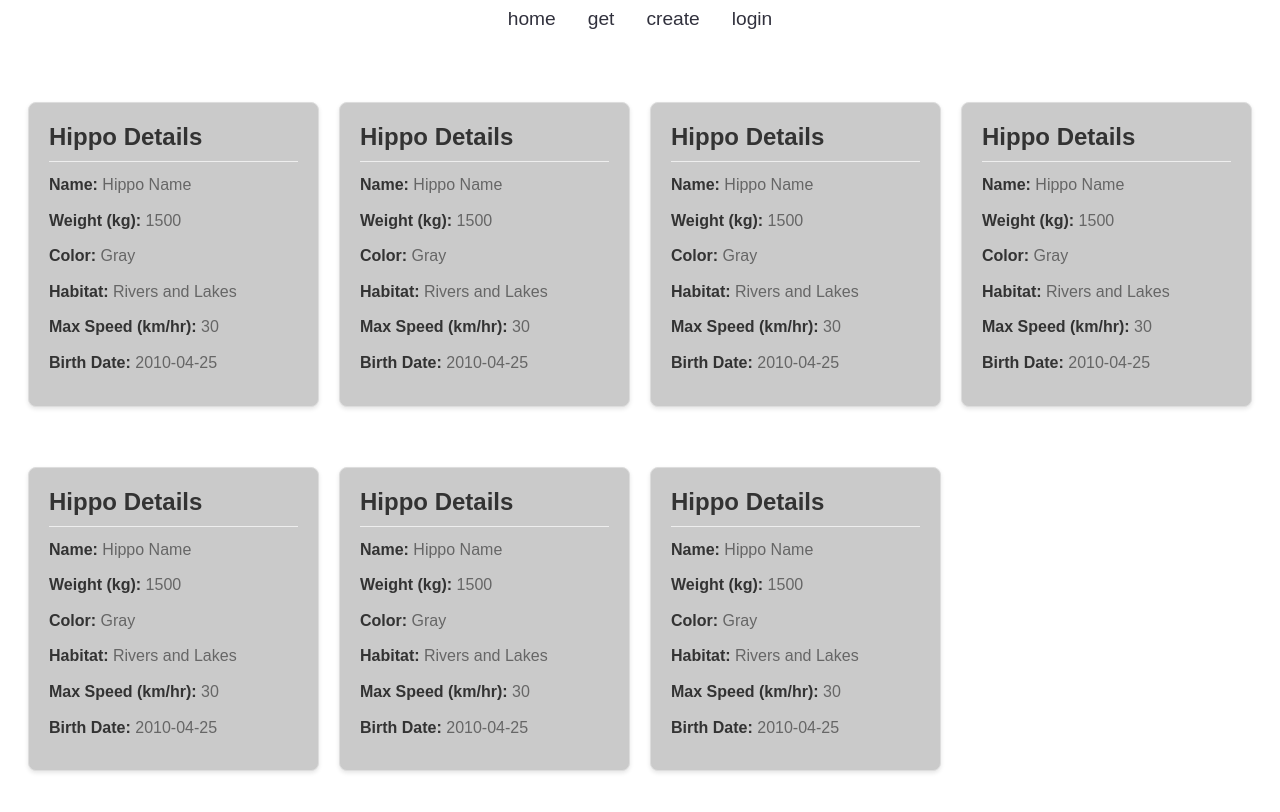
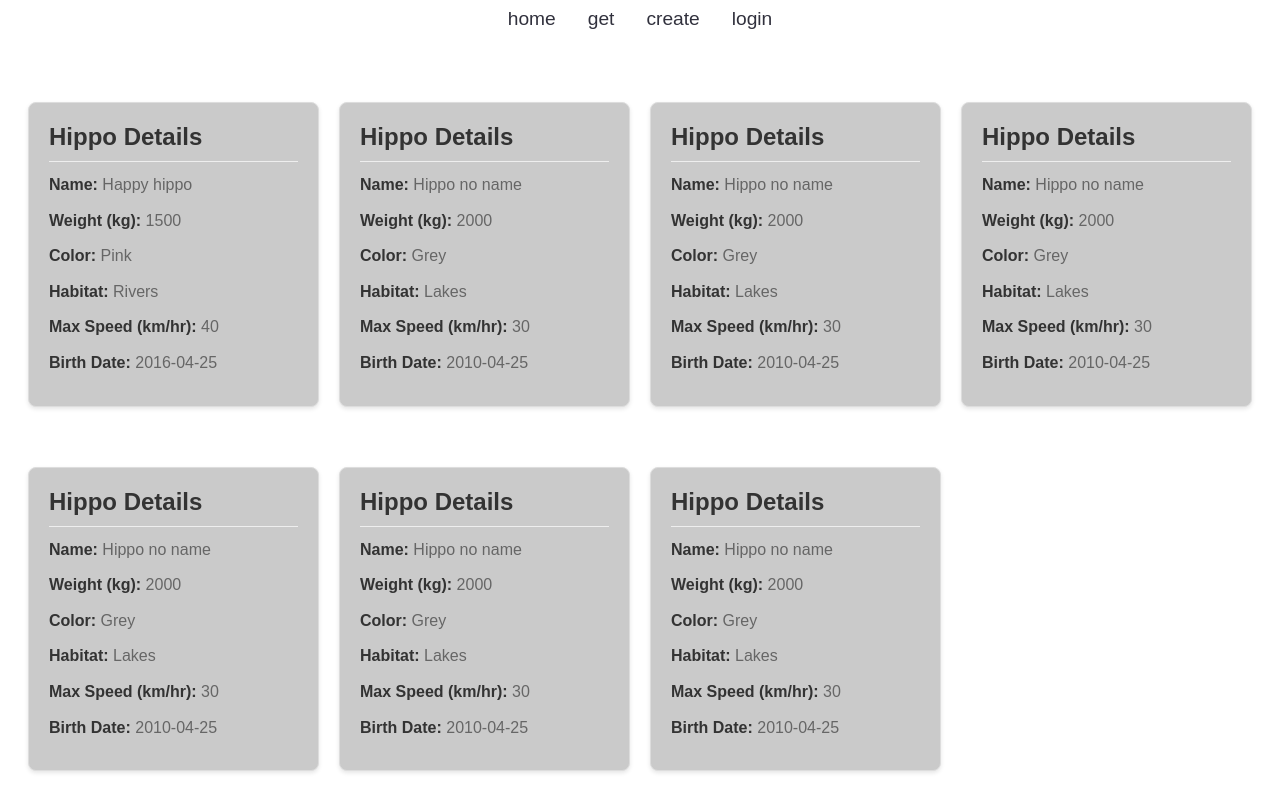
Before and after one commit to EmilseBilse/my-hippos, a SvelteKit app: page /get in a window 1280 px wide. Shown: the top 812 px of the page. Built offline with nearby package versions, Linux system fonts and the light colour scheme.

Commit message:
hippo type

```diff
--- a/src/components/hippo-card.svelte
+++ b/src/components/hippo-card.svelte
@@ -1,4 +1,12 @@
 <script lang="ts">
+	export let hippo: Hippo = {
+		name: 'Hippo no name',
+		weightKg: 2000,
+		color: 'Grey',
+		habitat: 'Lakes',
+		maxSpeedKmHr: 30,
+		birthDate: '2010-04-25'
+	};
 </script>
 
 <article>
@@ -7,12 +15,12 @@
 			<h2>Hippo Details</h2>
 		</div>
 		<div class="card-body">
-			<p><strong>Name:</strong> Hippo Name</p>
-			<p><strong>Weight (kg):</strong> 1500</p>
-			<p><strong>Color:</strong> Gray</p>
-			<p><strong>Habitat:</strong> Rivers and Lakes</p>
-			<p><strong>Max Speed (km/hr):</strong> 30</p>
-			<p><strong>Birth Date:</strong> 2010-04-25</p>
+			<p><strong>Name:</strong> {hippo.name}</p>
+			<p><strong>Weight (kg):</strong> {hippo.weightKg}</p>
+			<p><strong>Color:</strong> {hippo.color}</p>
+			<p><strong>Habitat:</strong> {hippo.habitat}</p>
+			<p><strong>Max Speed (km/hr):</strong> {hippo.maxSpeedKmHr}</p>
+			<p><strong>Birth Date:</strong> {hippo.birthDate}</p>
 		</div>
 	</div>
 </article>
@@ -26,6 +34,9 @@
 		max-width: 400px;
 		margin: 20px auto;
 		padding: 20px;
+		cursor: pointer;
+		-moz-user-select: none;
+		user-select: none;
 	}
 
 	.card-header h2 {
--- a/src/routes/get/+page.svelte
+++ b/src/routes/get/+page.svelte
@@ -1,9 +1,18 @@
 <script lang="ts">
 	import HippoCard from '../../components/hippo-card.svelte';
+
+	let oneHippo: Hippo = {
+		name: 'Happy hippo',
+		weightKg: 1500,
+		color: 'Pink',
+		habitat: 'Rivers',
+		maxSpeedKmHr: 40,
+		birthDate: '2016-04-25'
+	};
 </script>
 
 <article class="container">
-	<HippoCard></HippoCard>
+	<HippoCard hippo={oneHippo}></HippoCard>
 	<HippoCard></HippoCard>
 	<HippoCard></HippoCard>
 	<HippoCard></HippoCard>
```
Also changed, not shown: src/Types/types.ts (added, +11 -0 lines).
